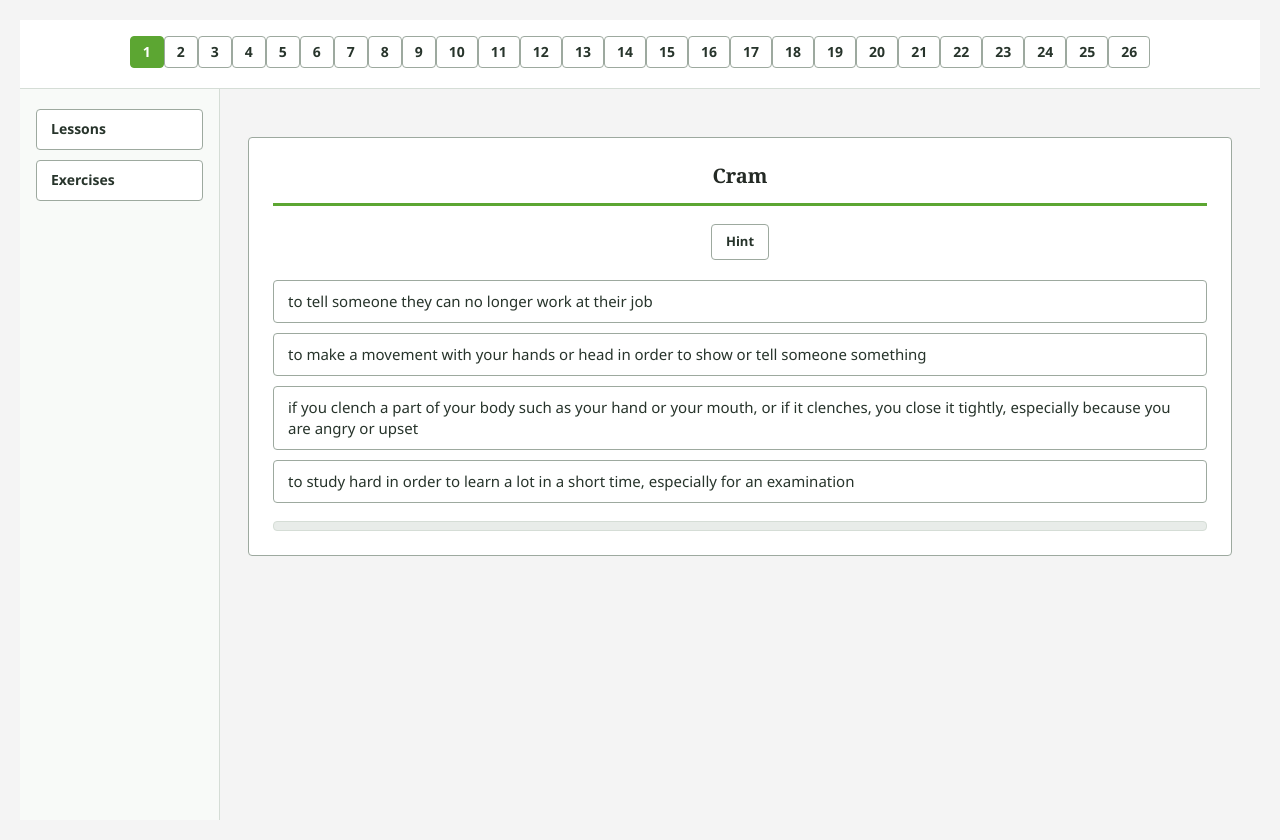
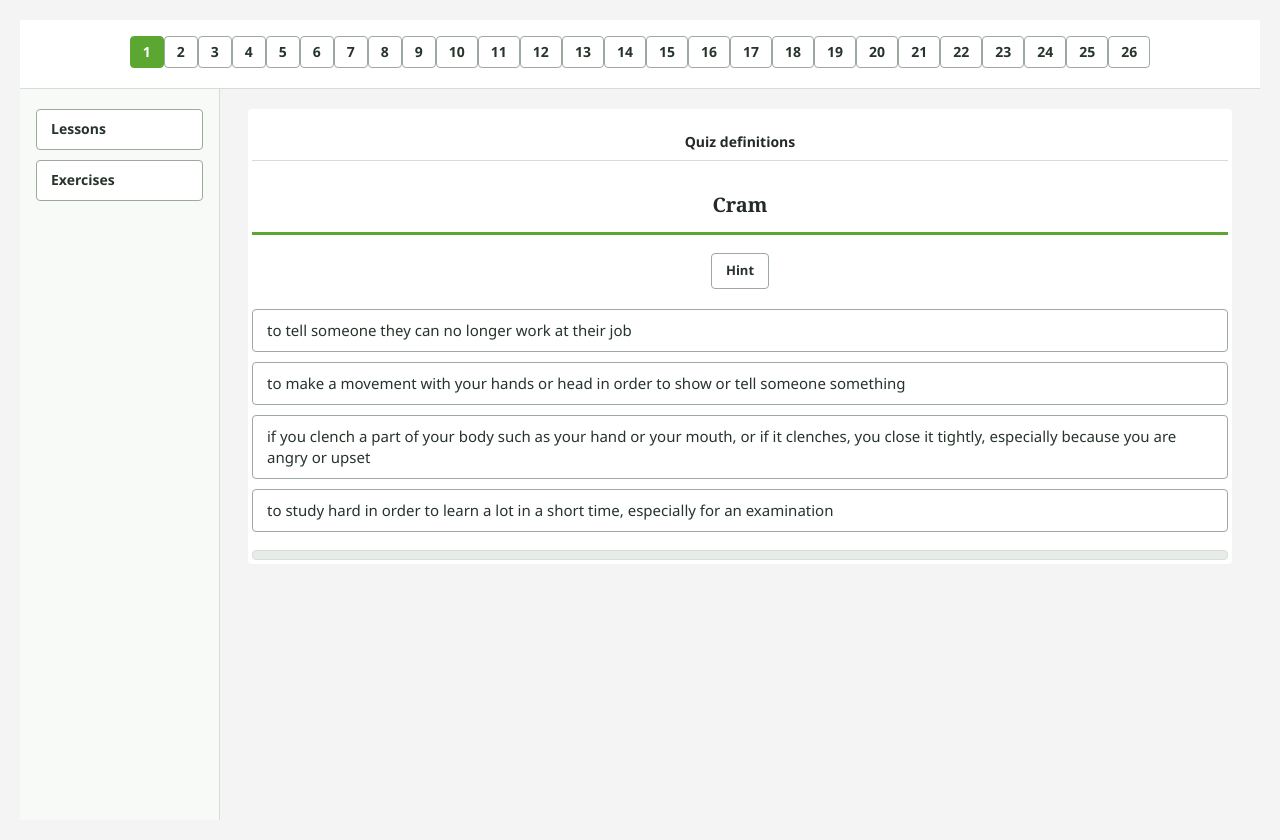
Before and after one commit to jerouleenbx-hash/vocab-quiz, an Angular app: page /quiz-definition/1 in a window 1280 px wide. Built offline with nearby package versions, Linux system fonts and the light colour scheme.

Commit message:
cosmetique

```diff
--- a/src/app/exercises/review.html
+++ b/src/app/exercises/review.html
@@ -1,8 +1,10 @@
 <div class="exercise-page">
   <!-- En-tête principal -->
-<header class="page-heading">
-  <span>{{ isProgressTest ? reviewTitle : 'Review ' + reviewNumber }}</span>
-</header>
+    <nav class="exercise-navigation" aria-label="Navigation entre les exercices">
+    <a></a>
+      <span>{{ isProgressTest ? reviewTitle : 'Review ' + reviewNumber }}</span>
+    <a></a>
+    </nav>
 
 
   <!-- Toutes les sections affichées les unes à la suite des autres -->
--- a/src/app/quizFindDefinition/quizFindDefinition.html
+++ b/src/app/quizFindDefinition/quizFindDefinition.html
@@ -1,6 +1,12 @@
 @if (currentQuestion(); as q) {
 
   <div class="quiz-container">
+    <nav class="exercise-navigation" aria-label="Navigation entre les exercices">
+      <a></a>
+      <span>Quiz definitions</span>
+      <a></a>
+    </nav>
+
     <!-- Mot à deviner -->
     <p class="word"><strong>{{ q.word  }}</strong></p>
 
@@ -47,6 +53,7 @@
     <div class="progress-bar">
       <div class="progress" [style.width.%]="progress()"></div>
     </div>
+
   </div>
 }
 @else {
@@ -75,7 +82,7 @@
                 [class.incorrect]="!r.correct"
               >
             <div class="sub">{{ r.userAnswer ?? '—' }} {{ r.correct ? (' ✅') : (' ❌') }}</div>
-                {{ r.userAnswer ?? '—' }}
+
               </td>
 
               <td class="good-answer">
--- a/src/app/quizFindDefinition/quizFindDefinition.scss
+++ /dev/null
@@ -1,225 +0,0 @@
-/* quiz.scss */
-
-/* Container général */
-.quiz-container {
-  max-width: 500px;
-  margin: 2rem auto;
-  padding: 1.5rem;
-  border: 2px solid #ddd;
-  border-radius: 12px;
-  background-color: #c5c9e9;
-  font-family: Arial, sans-serif;
-}
-
-/* Mot à deviner */
-.word {
-  font-size: 1.8rem;
-  text-align: center;
-  margin-bottom: 1rem;
-}
-
-/* Exemple / indice */
-.example {
-  text-align: center;
-  margin-bottom: 1.5rem;
-}
-
-.example button {
-  padding: 0.5rem 1rem;
-  border-radius: 8px;
-  border: none;
-  background-color: #3498db;
-  color: white;
-  cursor: pointer;
-  transition: background-color 0.3s ease;
-}
-
-.example button:hover {
-  background-color: #0056b3;
-}
-
-.example p.hint {
-  margin-top: 0.5rem;
-  font-style: italic;
-  color: #555;
-  padding: 0.5rem;
-  background-color: #eef60f;
-  border-radius: 6px;
-}
-
-/* Choix multiples */
-.choices {
-  display: flex;
-  flex-direction: column;
-  gap: 0.8rem;
-  margin-bottom: 1rem;
-}
-
-.choices button {
-  padding: 0.6rem 1rem;
-  border-radius: 8px;
-  border: 1px solid #ccc;
-  background-color: rgb(223, 231, 231);
-  cursor: pointer;
-  text-align: left;
-  transition: all 0.3s ease;
-}
-
-.choices button:hover {
-  background-color: #3498db;
-}
-
-/* États boutons */
-button.correct {
-  background-color: #28a745 !important;
-  color: white;
-  border-color: #28a745;
-}
-
-button.incorrect {
-  background-color: #dc3545 !important;
-  color: white;
-  border-color: #dc3545;
-}
-
-button.selected {
-  border-width: 2px;
-  border-color: #007bff;
-}
-
-/* Feedback texte */
-.feedback {
-  font-weight: bold;
-  text-align: center;
-  margin-bottom: 1rem;
-}
-
-.feedback.correct {
-  color: #28a745;
-}
-
-.feedback.incorrect {
-  color: #dc3545;
-}
-
-/* Barre de progression */
-.progress-bar {
-  width: 100%;
-  height: 12px;
-  background-color: #c5c9e9;
-  border-radius: 8px;
-  overflow: hidden;
-}
-
-.progress-bar .progress {
-  height: 100%;
-  background-color: #3498db;
-  transition: width 0.3s ease;
-}
-
-/* Fin du quiz */
-.quiz-end {
-  width: 100%;
-  margin: 2rem auto;
-  text-align: center;
-}
-
-.quiz-end button {
-  padding: 0.6rem 1.2rem;
-  border-radius: 8px;
-  border: none;
-  background-color: #007bff;
-  color: white;
-  cursor: pointer;
-  font-size: 1rem;
-  transition: background-color 0.3s ease;
-}
-
-.quiz-end button:hover {
-  background-color: #0056b3;
-}
-
-
-/* Conteneur du tableau résultats */
-.results-table-container {
-  width: 95%;
-  margin: 20px auto 0;
-  background-color: #c5c9e9;
-  border-radius: 12px;
-  padding: 15px;
-  box-sizing: border-box;
-  overflow: hidden;
-}
-
-/* Tableau */
-.results-table {
-  width: 100%;
-  border-collapse: separate;
-  border-spacing: 0;
-  margin: 0;
-  border-radius: 8px;
-  overflow: hidden;
-}
-
-/* En-tête */
-.results-table th {
-  background-color: #4c4041;
-  color: white;
-  padding: 10px 12px;
-  text-align: left;
-  font-weight: bold;
-  border-right: 1px solid #5a5253;
-}
-
-.results-table th:last-child {
-  border-right: none;
-}
-
-/* Cellules */
-.results-table td {
-  padding: 8px 12px;
-  border-right: 1px solid #ddd;
-  border-bottom: 1px solid #ddd;
-  background-color: white;
-}
-
-.results-table td:last-child {
-  border-right: none;
-}
-
-/* Dernière ligne sans bordure basse */
-.results-table tr:last-child td {
-  border-bottom: none;
-}
-
-/* Survol */
-.results-table tr:hover {
-  background-color: #f0f0f0;
-  cursor: default;
-}
-
-/* Sous-texte */
-.sub {
-  color: #666;
-  font-size: 0.95em;
-}
-
-/* Vert si bon, jaune si mauvais */
-.result-cell {
-  font-weight: 600;
-}
-
-.result-cell.correct {
-  background-color: #d4edda; // vert clair
-  color: #155724;
-}
-
-.result-cell.incorrect {
-  background-color: #fff3cd; // jaune clair
-  color: #856404;
-}
-
-/* Bonne réponse (colonne 3) */
-.good-answer {
-  font-weight: 600;
-}
--- a/src/app/quizFindWord/quizFindWord.html
+++ b/src/app/quizFindWord/quizFindWord.html
@@ -1,5 +1,10 @@
 @if (currentQuestion(); as q) {
   <div class="quiz-container">
+    <nav class="exercise-navigation" aria-label="Navigation entre les exercices">
+      <a></a>
+      <span>Quiz words</span>
+      <a></a>
+    </nav>
 
     <!-- Définition -->
     <p class="word"><strong>{{ q.definition }} </strong></p>
@@ -43,6 +48,8 @@
     <div class="progress-bar">
       <div class="progress" [style.width.%]="progress()"></div>
     </div>
+
+
 
   </div>
 }
--- a/src/app/quizFindWord/quizFindWord.scss
+++ b/src/app/quizFindWord/quizFindWord.scss
@@ -7,10 +7,8 @@
 
 /* Container général */
 .quiz-container {
-  max-width: 1240px;
-  margin: 28px auto 64px;
-  padding: 24px;
-  border: 1px solid #9da99f;
+  max-width: 1600px;
+  padding: 4px;
   border-radius: 4px;
   background-color: #ffffff;
 }
@@ -22,7 +20,7 @@
   font-weight: 600;
   color: #242a25;
   text-align: center;
-  margin: 0 0 18px;
+  margin: 30px 0 18px;
   padding-bottom: 14px;
   border-bottom: 3px solid #5ca632;
 }
@@ -299,3 +297,20 @@ button.selected {
 .restart-btn:hover {
   background-color: #0056b3;
 }
+
+.exercise-navigation {
+  position: sticky;
+  top: 0;
+  z-index: 5;
+  display: grid;
+  grid-template-columns: 42px 1fr 42px;
+  align-items: center;
+  gap: 12px;
+  margin-top: 12px;
+  padding: 8px 4px;
+  border-bottom: 1px solid #d5ddd6;
+  background: #fff;
+  text-align: center;
+  font-size: 14px;
+  font-weight: 650;
+}
--- a/src/app/quizFindWord/quizFindWord.ts
+++ b/src/app/quizFindWord/quizFindWord.ts
@@ -193,7 +193,7 @@ export class QuizFindWord implements OnInit, AfterViewInit {
   }
 
   progress(): number {
-    return Math.round(((this.currentIndex() - 1) / this.totalQuestions) * 100);
+    return Math.round(((this.currentIndex()) / this.totalQuestions) * 100);
   }
 
   restartQuiz() {
```
